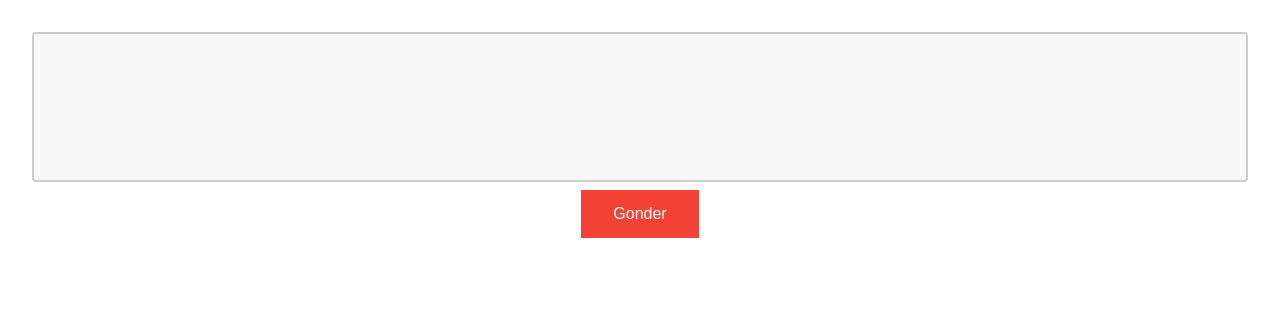
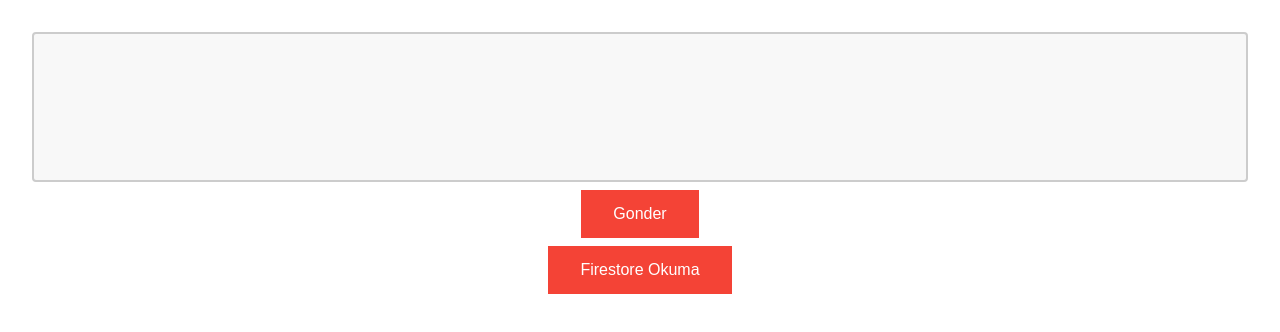
Before and after one commit to tansionline/nuxtjs-firebase, a Nuxt app: page /firestore-sayfasi in a window 1280 px wide. Shown: the top 332 px of the page. Built offline with nearby package versions, Linux system fonts and the light colour scheme.

Commit message:
:rocket:

```diff
--- a/nuxt.config.js
+++ b/nuxt.config.js
@@ -34,12 +34,12 @@ export default {
       "@nuxtjs/firebase",
       {
         config: {
-          apiKey: "AIzaSyAYT4xKLgGaWCpQQa62OV443KIsJMveHf8",
-          authDomain: "nuxtjs-firebase-30692.firebaseapp.com",
-          projectId: "nuxtjs-firebase-30692",
-          storageBucket: "nuxtjs-firebase-30692.appspot.com",
-          messagingSenderId: "289213383288",
-          appId: "1:289213383288:web:1b0b4ce17cc4a8e6d1e38d"
+          apiKey: "",
+          authDomain: "",
+          projectId: "",
+          storageBucket: "",
+          messagingSenderId: "",
+          appId: ""
         },
         services: {
           auth: true,
--- a/pages/firestore-sayfasi.vue
+++ b/pages/firestore-sayfasi.vue
@@ -5,8 +5,21 @@ export default {
       mesaj: "",
     };
   },
+
   methods: {
-    async firestoreYaz() {
+    async firestoreOku() {
+      const messageRef = this.$fire.firestore
+        .collection("gelen-mesajlar")
+        .doc("dokuman-adi");
+      try {
+        const messageDoc = await messageRef.get();
+        alert(messageDoc.data().mesaj);
+      } catch (e) {
+        alert(e);
+        return;
+      }
+    },
+    async firestoreYazdir() {
       const messageRef = this.$fire.firestore
         .collection("gelen-mesajlar")
         .doc("dokuman-adi");
@@ -26,10 +39,11 @@ export default {
 
 <template>
   <div class="container">
-    <form>
+    <form @submit.prevent="firestoreYazdir">
       <textarea v-model="mesaj"></textarea>
+      <button type="submit">Gonder</button>
     </form>
-    <button v-on:click="firestoreYaz">Gonder</button>
+    <button v-on:click="firestoreOku">Firestore Okuma</button>
   </div>
 </template>
 
```
